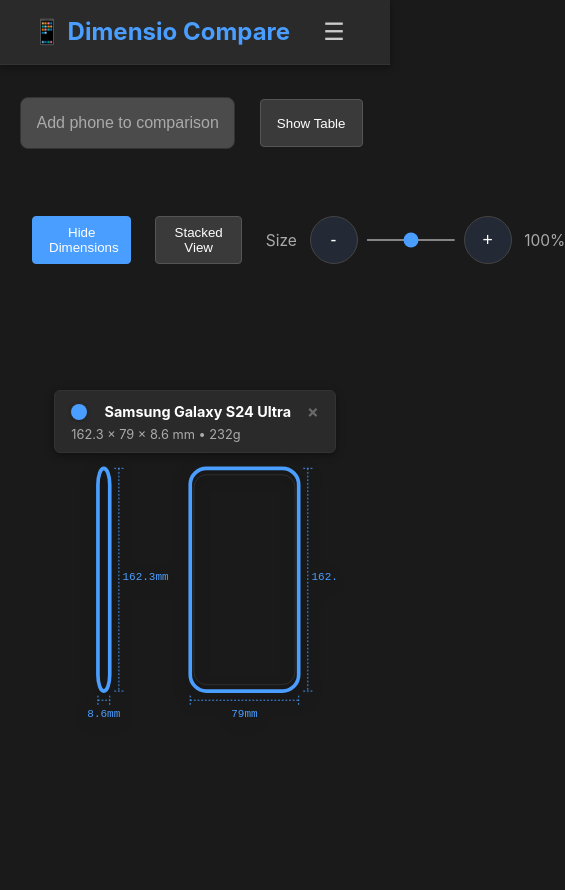
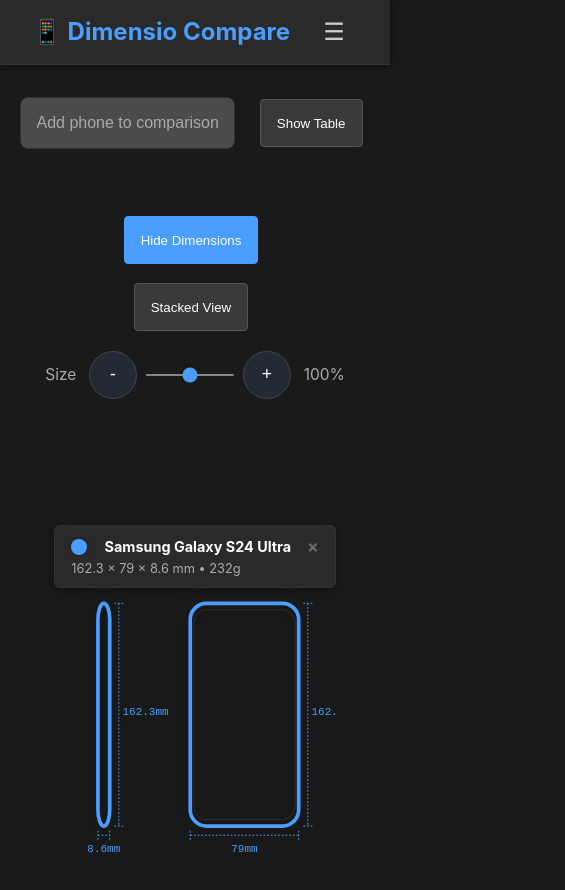
Before and after one commit to ErlendTregde/phoneCompare, a Nuxt app: page / in a window 390 px wide. Shown: the top 890 px of the page, 565 px wide, since content can reach past the window. Before the commit the page ends 844 px from the top, so only its background shows below. Built offline with nearby package versions, Linux system fonts and the light colour scheme.

Commit message:
fixed navbar and made webapp more mobile friendly

```diff
--- a/components/ComparisonArea.vue
+++ b/components/ComparisonArea.vue
@@ -96,7 +96,7 @@
 .toolbar-row {
   display: flex;
   gap: 1rem;
-  justify-content: space-between;
+  justify-content: center;
   align-items: center;
   width: 100%;
   max-width: 900px;
@@ -105,6 +105,8 @@
   display: flex;
   gap: 1rem;
   align-items: center;
+  justify-content: center;
+  width: 100%;
 }
 .toolbar-right {
   display: flex;
@@ -175,6 +177,17 @@
   height: 80px;
 }
 @media (max-width: 700px) {
+  .toolbar-row {
+    flex-direction: column;
+    gap: 1.2rem;
+    max-width: 100vw;
+    width: 100%;
+  }
+  .toolbar-left {
+    flex-direction: column;
+    gap: 1.2rem;
+    width: 100%;
+  }
   .toolbar-spacer {
     height: 110px;
   }
--- a/components/Navbar.vue
+++ b/components/Navbar.vue
@@ -1,8 +1,8 @@
 <template>
   <header class="header" ref="headerRef">
     <div class="logo">📱 Dimensio Compare</div>
-    <div class="nav-container">
-      <nav class="nav" :class="{ 'active': isMenuOpen }">
+    <div :class="['nav-container', { active: isMenuOpen }]">
+      <nav class="nav">
         <NuxtLink to="/">Compare</NuxtLink>
         <NuxtLink to="/database">Database</NuxtLink>
         <NuxtLink to="/reviews">Reviews</NuxtLink>
@@ -120,7 +120,6 @@
   .hamburger {
     display: block;
   }
-
   .nav-container {
     display: none;
     position: absolute;
@@ -131,17 +130,15 @@
     padding: 1rem;
     flex-direction: column;
     align-items: stretch;
+    z-index: 200;
   }
-
   .nav-container.active {
     display: flex;
   }
-
   .nav {
     flex-direction: column;
     gap: 0.5rem;
   }
-
   .theme-toggle {
     align-self: center;
     margin-top: 1rem;
--- a/components/PhoneStatsTable.vue
+++ b/components/PhoneStatsTable.vue
@@ -60,6 +60,7 @@
   font-family: inherit;
   padding: 0.5rem 0.5rem 1.5rem 0.5rem;
   border: 1px solid var(--border-color);
+  width: 100%;
 }
 .phone-stats-table {
   width: 100%;
@@ -160,6 +161,20 @@
   margin-right: 0.7em;
   font-size: 1.2em;
 }
+@media (max-width: 900px) {
+  .phone-stats-table-wrapper {
+    max-width: 100vw;
+    width: 100vw;
+    border-radius: 0;
+    margin: 1rem 0 0 0;
+    padding: 0.2rem 0 1rem 0;
+    overflow-x: auto;
+  }
+  .phone-stats-table {
+    min-width: 480px;
+    width: max-content;
+  }
+}
 @media (max-width: 700px) {
   .phone-stats-table th, .phone-stats-table td {
     padding: 0.5em 0.3em;
@@ -167,6 +182,8 @@
   }
   .phone-stats-table-wrapper {
     padding: 0.2rem 0.1rem 1rem 0.1rem;
+    max-width: 100vw;
+    width: 100vw;
   }
   .where-to-buy-row {
     flex-direction: column;
```
